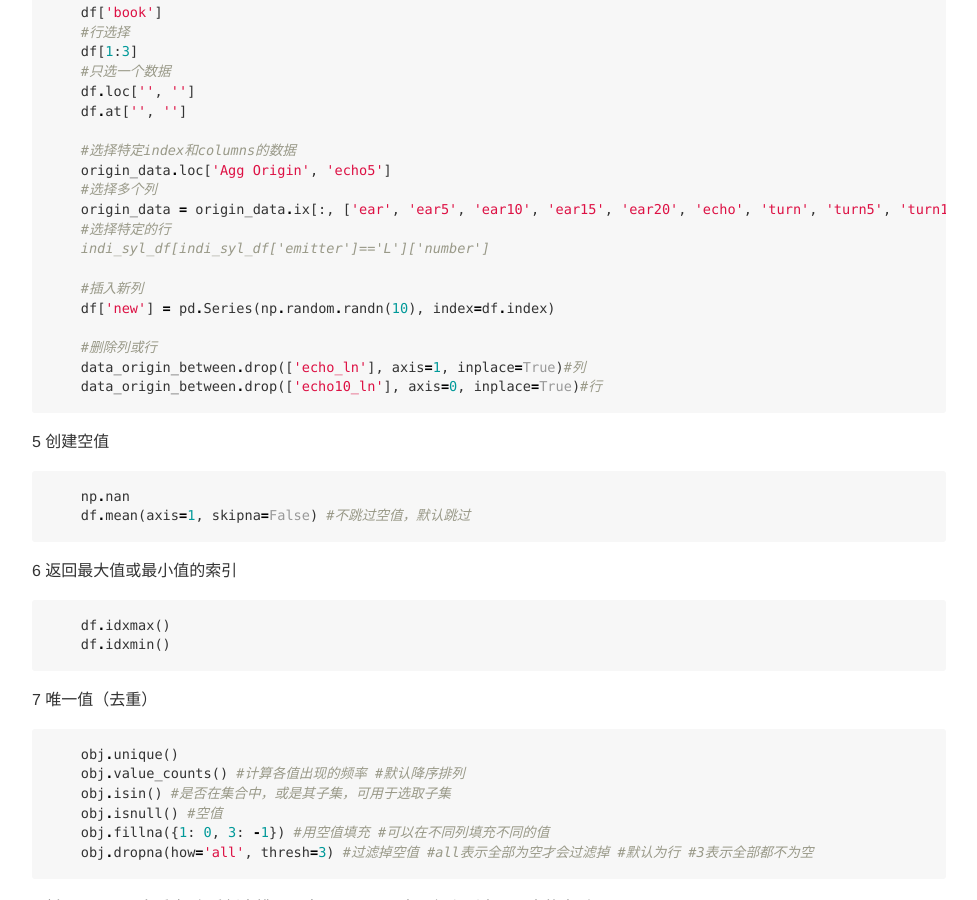
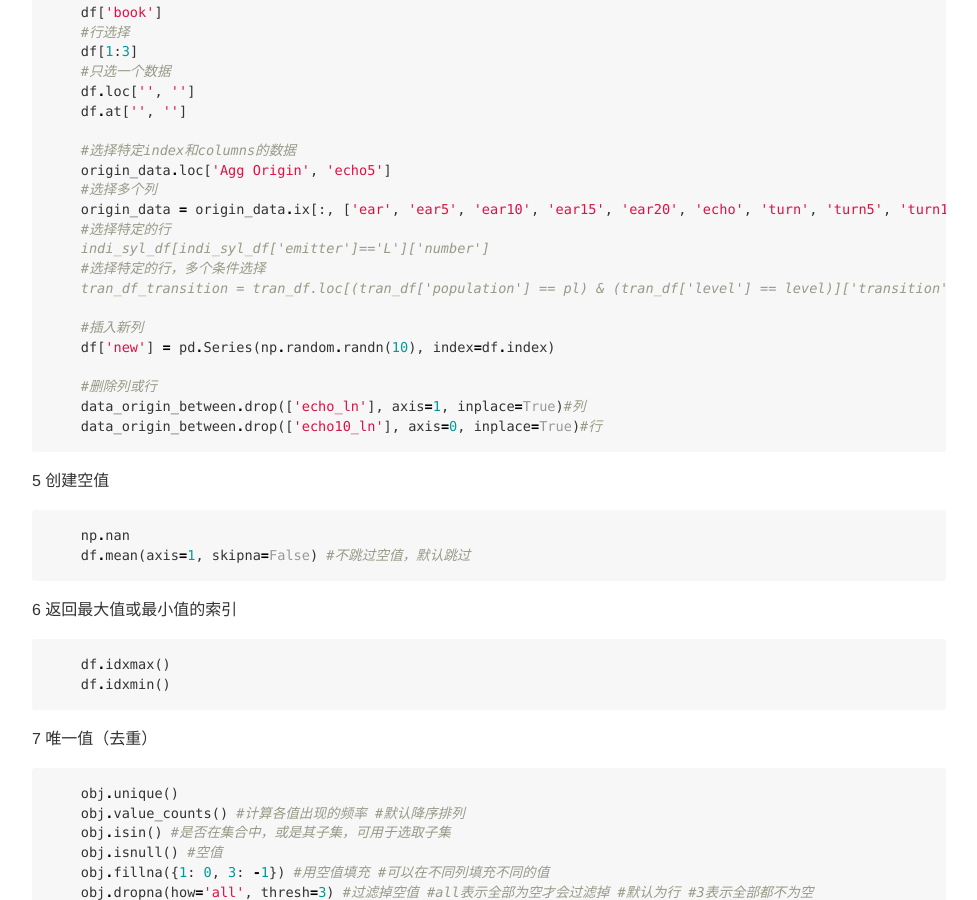
Before and after one commit to zkkandrew/blog-github, a Jekyll site: the page _posts/2017-1-18-BookNotes.html, which Jekyll copies as it is, in a window 1280 px wide and 900 px high, scrolled down 1026 px. Shown: the whole window, without its empty margins (151-1128 px from the left). Built offline with Jekyll 4.4.1, drawn with Linux system fonts in a browser that asks for light colours.

Commit message:
Add new notes
选择特定的行，多个条件选择

```diff
--- a/_posts/2017-1-18-BookNotes.html
+++ b/_posts/2017-1-18-BookNotes.html
@@ -76,6 +76,8 @@ logstart</p>
     <span class="n">origin_data</span> <span class="o">=</span> <span class="n">origin_data</span><span class="o">.</span><span class="n">ix</span><span class="p">[:,</span> <span class="p">[</span><span class="s">&#39;ear&#39;</span><span class="p">,</span> <span class="s">&#39;ear5&#39;</span><span class="p">,</span> <span class="s">&#39;ear10&#39;</span><span class="p">,</span> <span class="s">&#39;ear15&#39;</span><span class="p">,</span> <span class="s">&#39;ear20&#39;</span><span class="p">,</span> <span class="s">&#39;echo&#39;</span><span class="p">,</span> <span class="s">&#39;turn&#39;</span><span class="p">,</span> <span class="s">&#39;turn5&#39;</span><span class="p">,</span> <span class="s">&#39;turn10&#39;</span><span class="p">,</span> <span class="s">&#39;turn15&#39;</span><span class="p">]]</span>
     <span class="c">#选择特定的行</span>
     <span class="c">indi_syl_df[indi_syl_df['emitter']=='L']['number']</span>
+    <span class="c">#选择特定的行，多个条件选择</span>
+    <span class="c">tran_df_transition = tran_df.loc[(tran_df['population'] == pl) & (tran_df['level'] == level)]['transition']</span>
 
     <span class="c">#插入新列</span>
     <span class="n">df</span><span class="p">[</span><span class="s">&#39;new&#39;</span><span class="p">]</span> <span class="o">=</span> <span class="n">pd</span><span class="o">.</span><span class="n">Series</span><span class="p">(</span><span class="n">np</span><span class="o">.</span><span class="n">random</span><span class="o">.</span><span class="n">randn</span><span class="p">(</span><span class="mi">10</span><span class="p">),</span> <span class="n">index</span><span class="o">=</span><span class="n">df</span><span class="o">.</span><span class="n">index</span><span class="p">)</span>
```
